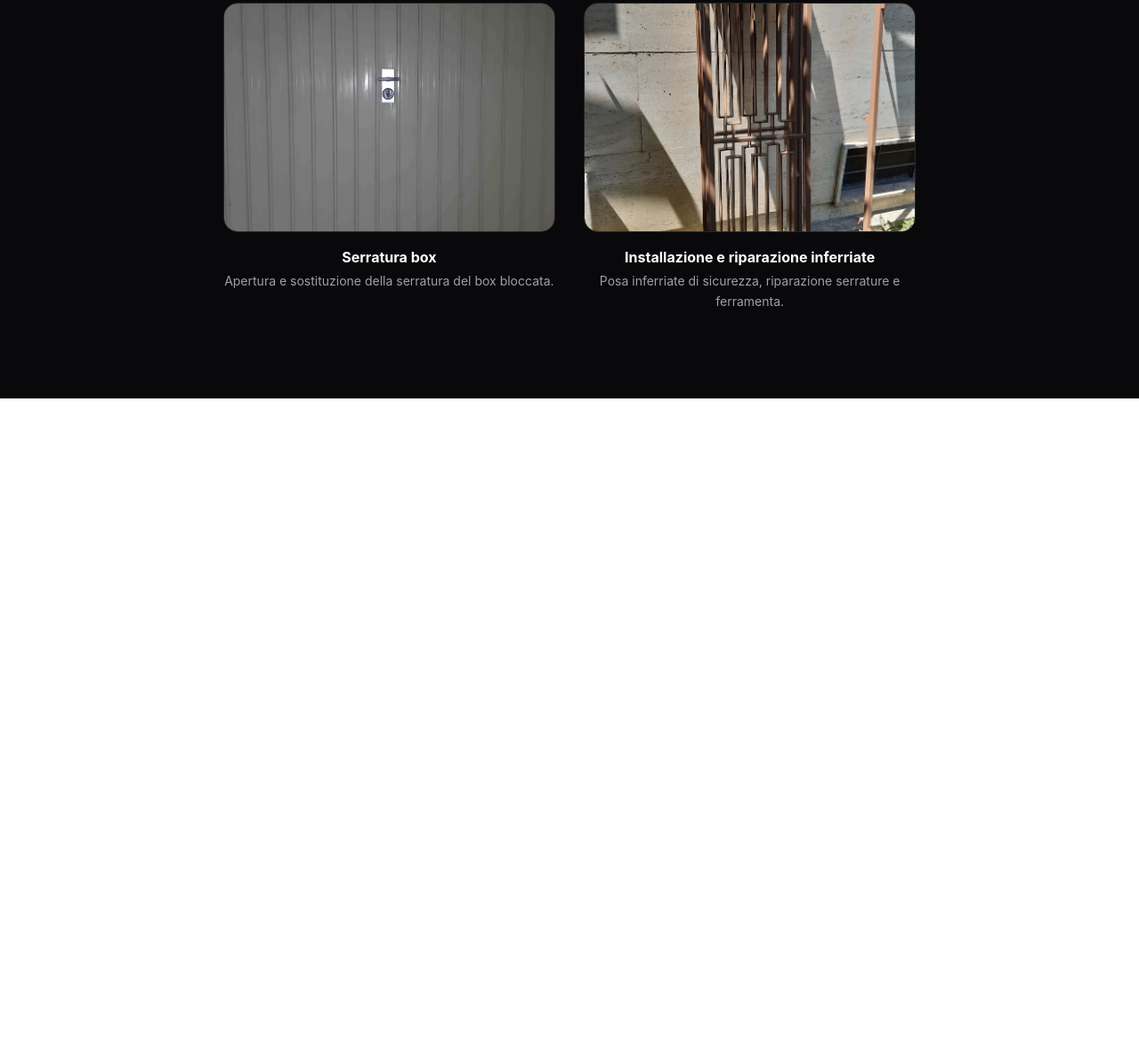
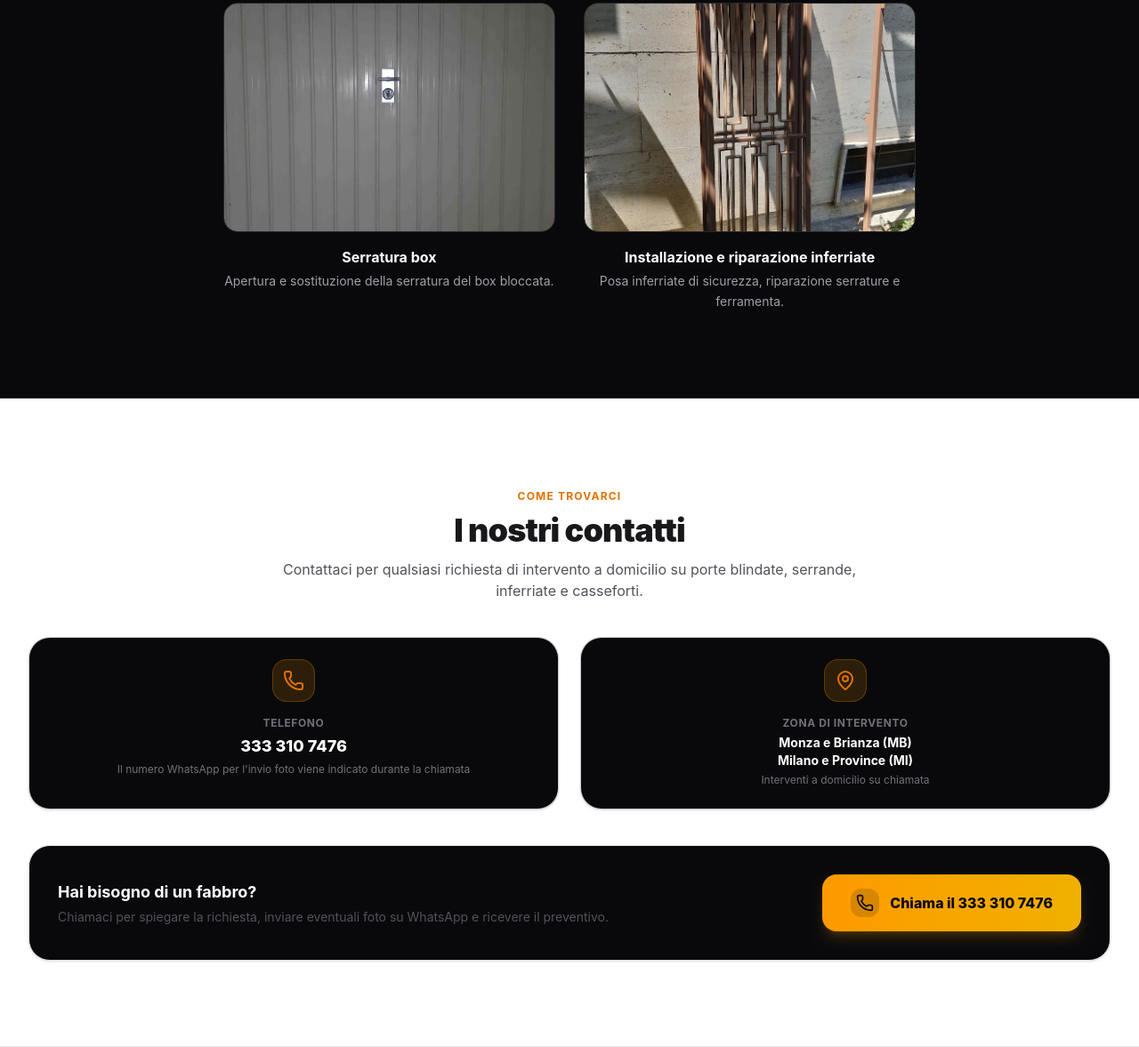
Before and after one commit to strazzullociroandrea/arcoserrature, an Astro site: page / in a window 1280 px wide. Shown: the part 2796-3973 px from the top of the page at 89% size. Before the commit the page ends 3244 px from the top, so only its background shows below. Built offline with nearby package versions, Linux system fonts and the light colour scheme; Astro itself is replaced by a stand-in of ours.

Commit message:
feat: add ContactUs component to provide contact information and support

```diff
--- /dev/null
+++ b/src/components/ContactUs.astro
@@ -0,0 +1,69 @@
+---
+import {MapPin, Phone} from "lucide-react"
+---
+<section id="contatti" class="relative w-full bg-white py-16 sm:py-24 border-b border-zinc-200 overflow-hidden">
+    <div class="relative mx-auto max-w-7xl px-4 sm:px-6 lg:px-8">
+
+        <div class="text-center max-w-2xl mx-auto mb-10">
+            <span class="text-xs font-bold uppercase tracking-widest text-amber-600">
+                Come trovarci
+            </span>
+            <h2 class="mt-2 text-3xl sm:text-4xl font-black tracking-tight text-zinc-900">
+                I nostri contatti
+            </h2>
+            <p class="mt-3 text-base text-zinc-600">
+                Contattaci per qualsiasi richiesta di intervento a domicilio su porte blindate, serrande, inferriate e
+                casseforti.
+            </p>
+        </div>
+
+        <div class="grid grid-cols-1 md:grid-cols-2 gap-6 mb-10">
+
+            <div class="bg-zinc-950  rounded-3xl p-6 shadow-sm border border-zinc-200/90 hover:border-amber-400 transition-colors flex flex-col items-center text-center">
+                <div class="bg-amber-500/15 border border-amber-500/25 w-12 h-12 rounded-2xl flex items-center justify-center text-amber-600 mb-4">
+                    <Phone className="w-6 h-6"/>
+                </div>
+                <h3 class="text-xs uppercase font-bold tracking-wider text-zinc-500 mb-1">Telefono</h3>
+                <a
+                        href="tel:+393333107476"
+                        class="text-lg font-extrabold text-white hover:text-amber-600 transition-colors"
+                >
+                    333 310 7476
+                </a>
+                <p class="mt-1 text-xs text-zinc-500">
+                    Il numero WhatsApp per l'invio foto viene indicato durante la chiamata
+                </p>
+            </div>
+
+            <div class="bg-zinc-950  rounded-3xl p-6 shadow-sm border border-zinc-200/90 hover:border-amber-400 transition-colors flex flex-col items-center text-center">
+                <div class="bg-amber-500/15 border border-amber-500/25 w-12 h-12 rounded-2xl flex items-center justify-center text-amber-600 mb-4">
+                    <MapPin className="w-6 h-6"/>
+                </div>
+                <h3 class="text-xs uppercase font-bold tracking-wider text-zinc-500 mb-1">Zona di Intervento</h3>
+                <p class="text-sm font-bold text-white">Monza e Brianza (MB)</p>
+                <p class="text-sm font-bold text-white">Milano e Province (MI)</p>
+                <p class="mt-1 text-xs text-zinc-500">Interventi a domicilio su chiamata</p>
+            </div>
+
+        </div>
+
+        <div class="bg-zinc-950  rounded-3xl p-6 sm:p-8 shadow-sm border border-zinc-200 text-center sm:text-left flex flex-col sm:flex-row items-center justify-between gap-6">
+            <div>
+                <h3 class="text-lg font-bold text-white mb-1">Hai bisogno di un fabbro?</h3>
+                <p class="text-zinc-600 text-sm">
+                    Chiamaci per spiegare la richiesta, inviare eventuali foto su WhatsApp e ricevere il preventivo.
+                </p>
+            </div>
+            <a
+                    href="tel:+393333107476"
+                    class="group inline-flex w-full sm:w-auto shrink-0 items-center justify-center space-x-3 rounded-2xl bg-gradient-to-r from-amber-500 to-yellow-500 hover:from-amber-400 hover:to-yellow-400 px-8 py-4 text-base font-extrabold text-zinc-950 shadow-lg shadow-amber-500/20 active:scale-95 transition-all"
+            >
+                <div class="p-1.5 bg-zinc-950/15 rounded-xl group-hover:rotate-12 transition-transform">
+                    <Phone className="w-5 h-5"/>
+                </div>
+                <span>Chiama il 333 310 7476</span>
+            </a>
+        </div>
+
+    </div>
+</section>
--- a/src/pages/index.astro
+++ b/src/pages/index.astro
@@ -5,6 +5,7 @@ import Hero from '../components/Hero.astro';
 import Services from '../components/Services.astro';
 import HowItWorks from "../components/HowItWorks.astro";
 import Photos from "../components/Photos.astro";
+import ContactUs from "../components/ContactUs.astro";
 ---
 
 <Layout>
@@ -13,4 +14,5 @@ import Photos from "../components/Photos.astro";
     <Services/>
     <HowItWorks/>
     <Photos/>
+    <ContactUs/>
 </Layout>
```
